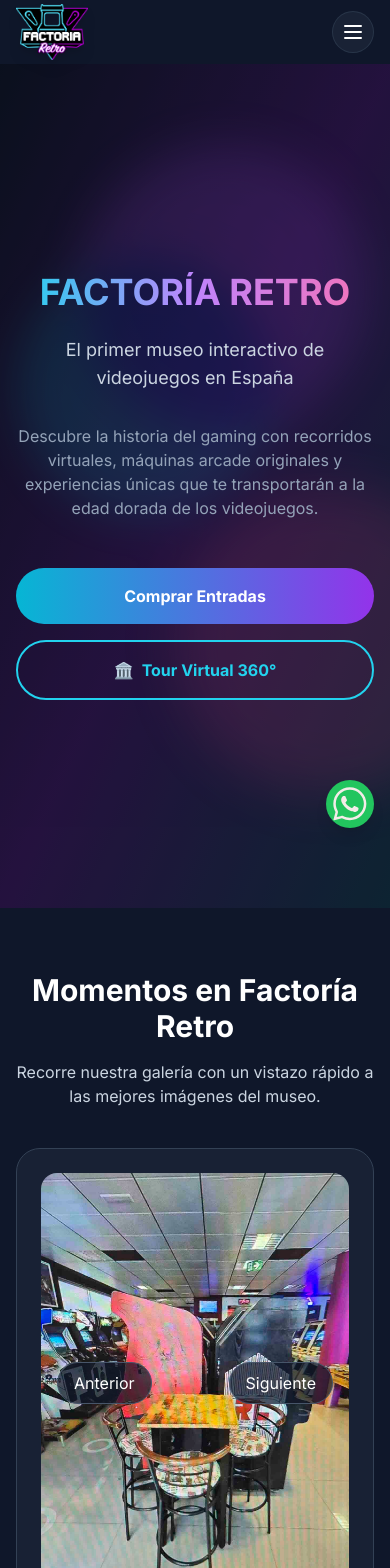
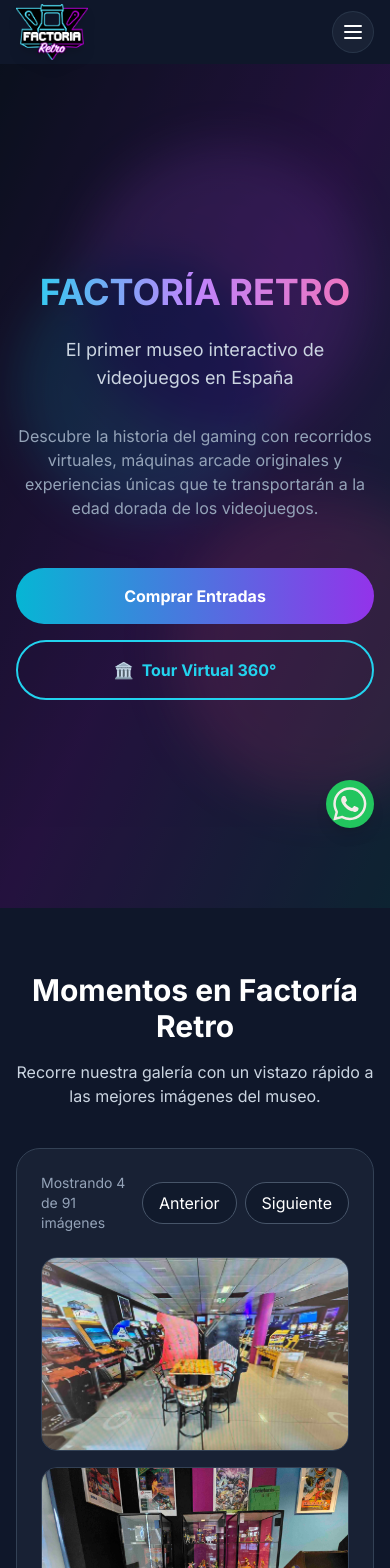
Before and after one commit to ebarragan-cyber/factoria-retro-new, a React (Vite) app: page / in a window 390 px wide. Shown: the top 1568 px of the page. Built offline with nearby package versions, Linux system fonts and the light colour scheme.

Commit message:
Actualiza carrusel de inicio

```diff
--- a/src/pages/HomePage.tsx
+++ b/src/pages/HomePage.tsx
@@ -12,7 +12,7 @@ const galleryImages = Object.values(
 export default function HomePage() {
   const [currentSlide, setCurrentSlide] = useState(0);
   const totalSlides = galleryImages.length;
-  const currentImage = totalSlides > 0 ? galleryImages[currentSlide % totalSlides] : null;
+  const slidesToShow = 4;
 
   const handlePrevious = () => {
     setCurrentSlide((prev) => (prev - 1 + totalSlides) % totalSlides);
@@ -21,6 +21,16 @@ export default function HomePage() {
   const handleNext = () => {
     setCurrentSlide((prev) => (prev + 1) % totalSlides);
   };
+
+  const visibleImages = totalSlides > 0
+    ? Array.from({ length: Math.min(slidesToShow, totalSlides) }, (_, index) => {
+      const imageIndex = (currentSlide + index) % totalSlides;
+      return {
+        src: galleryImages[imageIndex],
+        label: imageIndex + 1
+      };
+    })
+    : [];
 
   return (
     <>
@@ -75,33 +85,47 @@ export default function HomePage() {
               Recorre nuestra galería con un vistazo rápido a las mejores imágenes del museo.
             </p>
           </div>
-          {currentImage ? (
+          {visibleImages.length > 0 ? (
             <div className="bg-slate-800/60 border border-slate-700 rounded-3xl p-6">
-              <div className="relative">
-                <img
-                  src={currentImage}
-                  alt={`Galería destacada ${currentSlide + 1}`}
-                  className="w-full h-[420px] object-cover rounded-2xl"
-                  loading="lazy"
-                />
+              <div className="flex items-center justify-between gap-4 mb-6">
+                <p className="text-slate-400 text-sm">
+                  Mostrando {visibleImages.length} de {totalSlides} imágenes
+                </p>
+                <div className="flex gap-2">
                   <button
                     type="button"
                     onClick={handlePrevious}
-                  className="absolute left-4 top-1/2 -translate-y-1/2 bg-slate-900/70 text-white px-4 py-2 rounded-full border border-slate-600 hover:border-cyan-400 transition"
+                    className="bg-slate-900/70 text-white px-4 py-2 rounded-full border border-slate-600 hover:border-cyan-400 transition"
                   >
                     Anterior
                   </button>
                   <button
                     type="button"
                     onClick={handleNext}
-                  className="absolute right-4 top-1/2 -translate-y-1/2 bg-slate-900/70 text-white px-4 py-2 rounded-full border border-slate-600 hover:border-cyan-400 transition"
+                    className="bg-slate-900/70 text-white px-4 py-2 rounded-full border border-slate-600 hover:border-cyan-400 transition"
                   >
                     Siguiente
                   </button>
                 </div>
+              </div>
+              <div className="grid gap-4 sm:grid-cols-2 lg:grid-cols-4">
+                {visibleImages.map((image, index) => (
+                  <div
+                    key={`${image.src}-${index}`}
+                    className="overflow-hidden rounded-2xl border border-slate-700 bg-slate-900/60"
+                  >
+                    <img
+                      src={image.src}
+                      alt={`Galería destacada ${image.label}`}
+                      className="h-48 w-full object-cover transition duration-300 hover:scale-105"
+                      loading="lazy"
+                    />
+                  </div>
+                ))}
+              </div>
               <div className="mt-6 flex flex-col sm:flex-row sm:items-center sm:justify-between gap-4">
                 <p className="text-slate-400 text-sm">
-                  Imagen {currentSlide + 1} de {totalSlides}
+                  Imagen inicial {currentSlide + 1} de {totalSlides}
                 </p>
                 <button
                   type="button"
```
Lines whose indentation alone changed are shown as unchanged.
